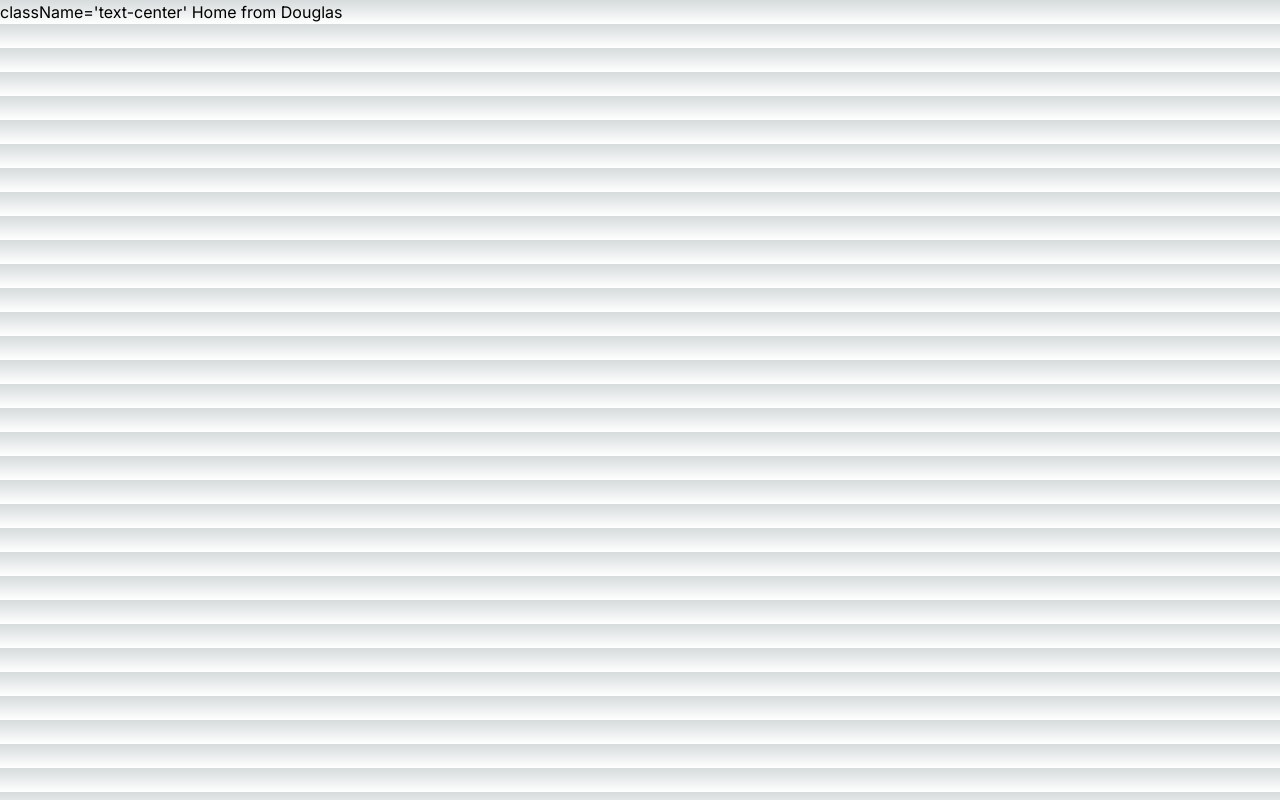
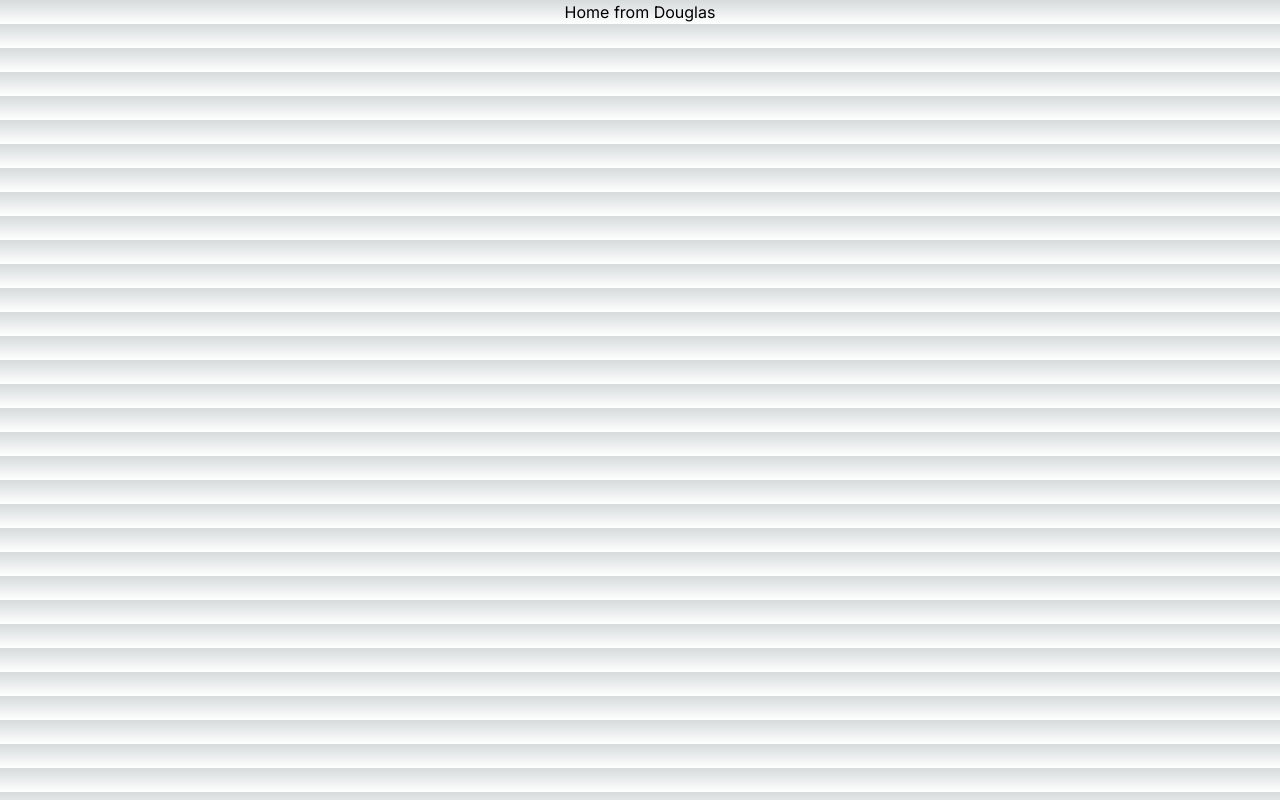
Before and after one commit to DouglasUtf/aval2, a Next.js app: page / in a window 1280 px wide. Built offline with nearby package versions, Linux system fonts and the light colour scheme.

Commit message:
Reset homepage2

```diff
--- a/app/page.tsx
+++ b/app/page.tsx
@@ -2,6 +2,6 @@ import Image from 'next/image'
 
 export default function Home() {
   return (
-    <h2> className='text-center' Home from Douglas</h2>
+    <h2 className='text-center'> Home from Douglas</h2>
   )
 }
```
